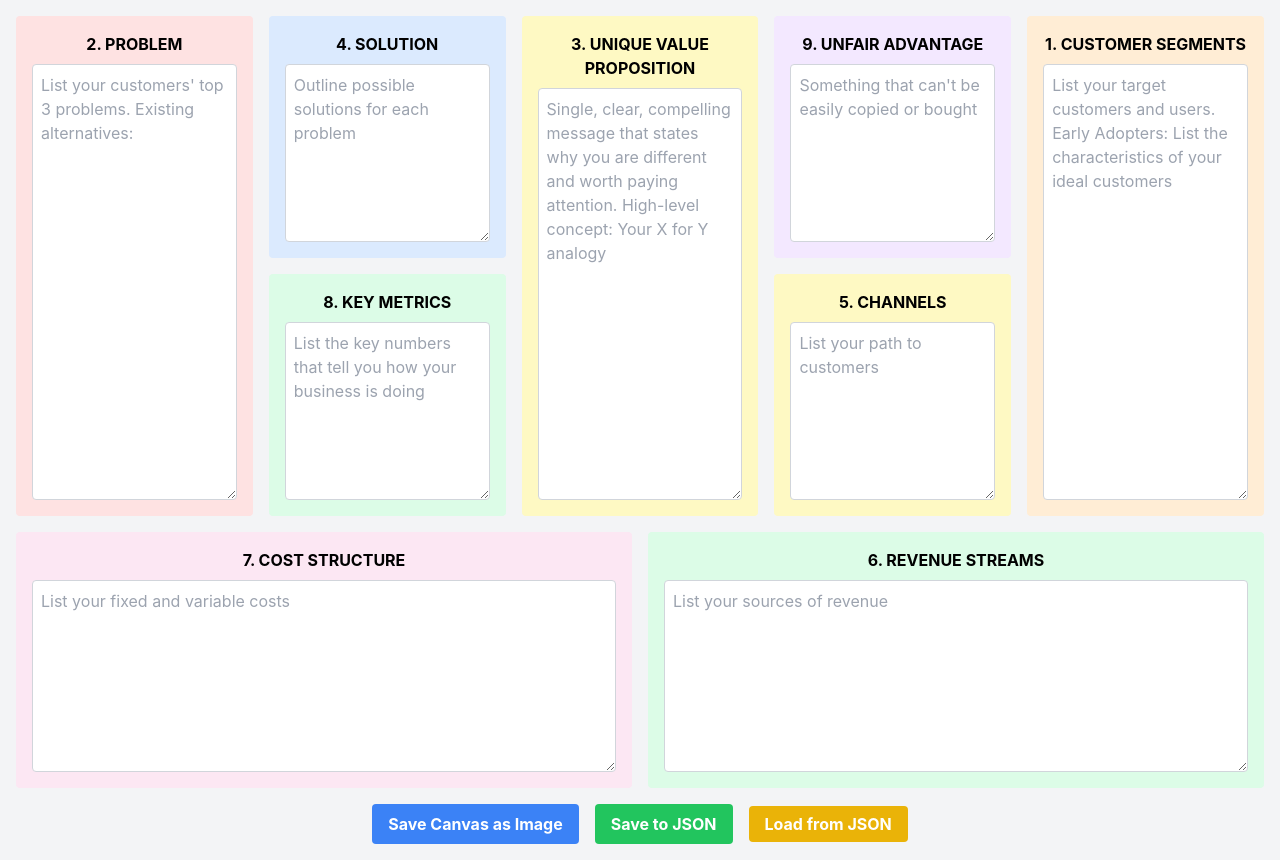
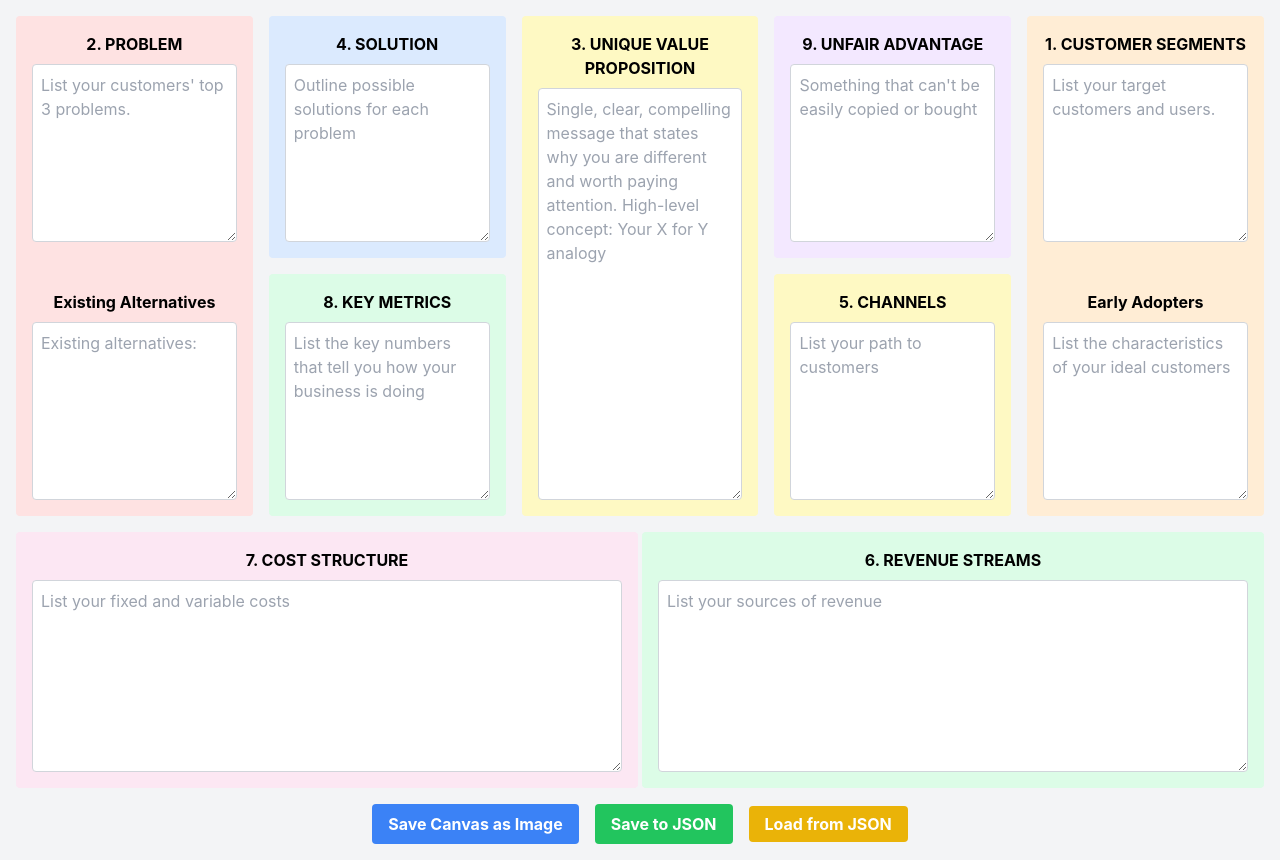
Before and after one commit to brucechou1983/lean-canvas-app, a React (Create React App) app: page / in a window 1280 px wide. Built offline with nearby package versions, Linux system fonts and the light colour scheme.

Commit message:
refactor: separate boxes for subfields

```diff
--- a/src/components/lean-canvas-component.tsx
+++ b/src/components/lean-canvas-component.tsx
@@ -11,6 +11,7 @@ const LeanCanvas = () => {
     unfairAdvantage: '',
     channels: '',
     customerSegments: '',
+    earlyAdopters: '',
     costStructure: '',
     revenueStreams: ''
   });
@@ -55,6 +56,7 @@ const LeanCanvas = () => {
     unfairAdvantage: useRef(null),
     channels: useRef(null),
     customerSegments: useRef(null),
+    earlyAdopters: useRef(null),
     costStructure: useRef(null),
     revenueStreams: useRef(null),
   };
@@ -117,14 +119,25 @@ const LeanCanvas = () => {
     <div className="p-4 bg-gray-100 min-h-screen">
       <div ref={canvasRef}>
         <div className="grid grid-cols-5 gap-4" style={{ height: '500px' }}>
-          <div className="col-span-1 bg-red-100 p-4 rounded">
+          <div className="col-span-1 bg-red-100 flex flex-col gap-4 rounded ">
+          <div className="p-4 flex-grow">
             <TextArea
               label="2. PROBLEM"
               value={canvasData.problem}
               onChange={(value) => handleChange('problem', value)}
-              placeholder="List your customers' top 3 problems. Existing alternatives:"
+              placeholder="List your customers' top 3 problems."
               fieldName="problem"
             />
+          </div>
+          <div className="p-4 flex-grow">
+            <TextArea
+              label="Existing Alternatives"
+              value={canvasData.existingAlternatives}
+              onChange={(value) => handleChange('existingAlternatives', value)}
+              placeholder="Existing alternatives:"
+              fieldName="existingAlternatives"
+            />
+          </div>
           </div>
 
           <div className="col-span-1 flex flex-col gap-4">
@@ -179,18 +192,30 @@ const LeanCanvas = () => {
             </div>
           </div>
 
-          <div className="col-span-1 bg-orange-100 p-4 rounded">
+          <div className="col-span-1 bg-orange-100 rounded flex flex-col gap-4 ">
+            <div className="p-4 flex-grow">
               <TextArea
                 label="1. CUSTOMER SEGMENTS"
                 value={canvasData.customerSegments}
                 onChange={(value) => handleChange('customerSegments', value)}
-              placeholder="List your target customers and users. Early Adopters: List the characteristics of your ideal customers"
+                placeholder="List your target customers and users."
                 fieldName="customerSegments"
               />
             </div>
+            <div className="p-4 flex-grow">
+              <TextArea
+                label="Early Adopters"
+                value={canvasData.earlyAdopters}
+                onChange={(value) => handleChange('earlyAdopters', value)}
+                placeholder="List the characteristics of your ideal customers"
+                fieldName="earlyAdopters"
+              />
+            </div>
+          </div>
         </div>
 
-        <div className="grid grid-cols-2 gap-4 mt-4">
+
+        <div className="grid grid-cols-2 gap-1 mt-4">
           <div className="bg-pink-100 p-4 rounded" style={{ height: '256px' }}>
             <TextArea
               label="7. COST STRUCTURE"
```
Lines whose indentation alone changed are shown as unchanged.
